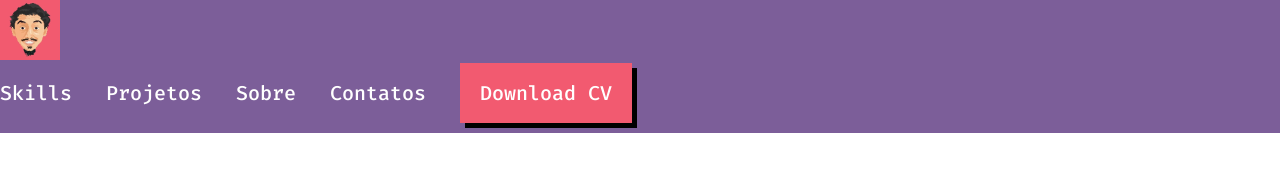
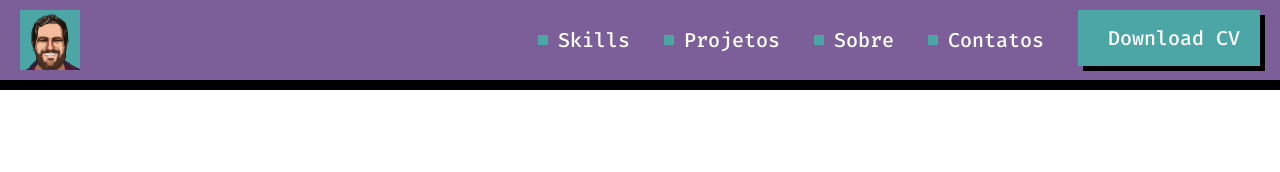
Before and after one commit to joaovicentefs/curso-html-css-feliz, a plain HTML site: page index.html in a window 1280 px wide. Drawn offline with Linux system fonts and the light colour scheme.

Commit message:
Aprendizado sobre posicionamento e como esta ficando ate o fim do modulo 1

```diff
--- a/css/index.css
+++ b/css/index.css
@@ -1,21 +1,41 @@
 header {
+    display: flex;
+    justify-content: space-between;
     background-color: #7C5E99;
+    border-bottom: 10px solid #000;
+    padding: 10px 20px;
+}
+nav {
+    text-align: right;
+}
+#logo {
+    width: 60px;
+    height: 60px;
 }
 a {
+    display: inline-flex;
+    align-items: center;
     color: #FFF;
     font-size: 20px;
     font-family: "Fira Code", monospace;
     font-weight: 500;
     text-decoration: none;
     margin-right: 30px;
-    margin-bottom: 10px;
+}
+a::before {
+    content: "";
+    width: 10px;
+    height: 10px;
+    background-color: #4BA6A5;
+    margin-right: 10px;
 }
 #button {
     display: inline-block;
-    background-color: #F25A70;
-    height: 60px;
-    line-height: 60px;
-    padding-right: 20px;
-    padding-left: 20px;
+    background-color: #4BA6A5;
     box-shadow: 5px 5px 0px #000;
+    padding: 18px 20px;
+    margin-right: 0;
 }
+#button:hover {
+    box-shadow: none;
+}
--- a/index.html
+++ b/index.html
@@ -11,7 +11,7 @@
 </head>
 <body>
     <header>
-        <img src="assets/img/logo.png" alt="Avatar Marco Bruno">
+        <img id="logo" src="assets/img/joao_pixel_art.png" alt="Avatar Marco Bruno">
         <nav>
             <a href="" lang="en">Skills</a>
             <a href="">Projetos</a>
```
Also changed, not shown: assets/img/joao_pixel_art.png (added).
